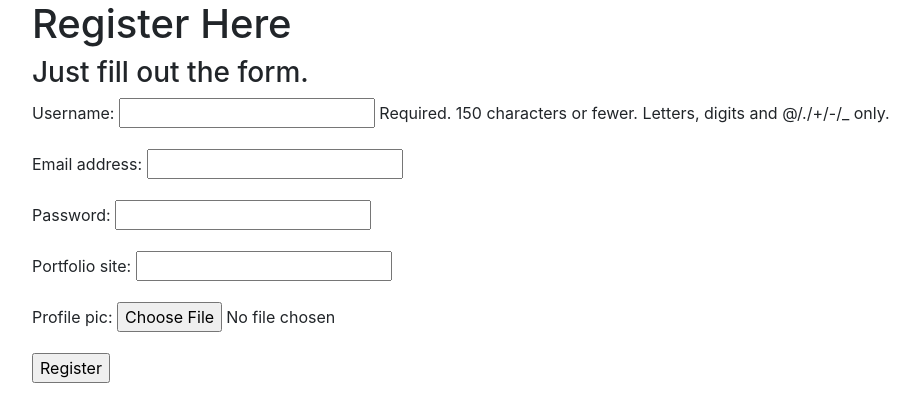
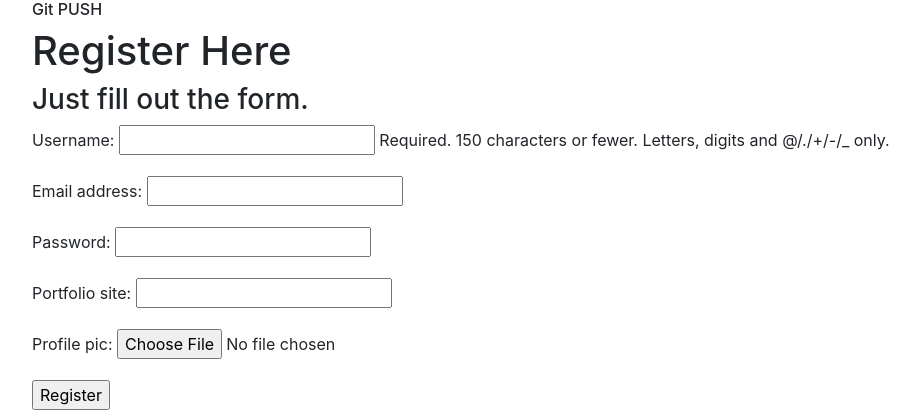
Before and after one commit to Inukurthilikitha/python_django, a Django app: page /first_app/userinfo/ in a window 1280 px wide. Shown: the part 56-476 px from the top of the page, without its empty margins (53-973 px from the left). Run offline with Django 3.2, Linux system fonts and the light colour scheme; some libraries are stand-ins or nearby versions.

Commit message:
git commit learning

```diff
--- a/templates/first_app/register.html
+++ b/templates/first_app/register.html
@@ -4,6 +4,7 @@
     	{% if registered %}
 	    	<h1>Thank you for registering!</h1>
 	    {% else %}
+	    	<h6>Git PUSH</h6>
 	        <h1>Register Here</h1>
 	        <h3>Just fill out the form.</h3>
 
```
